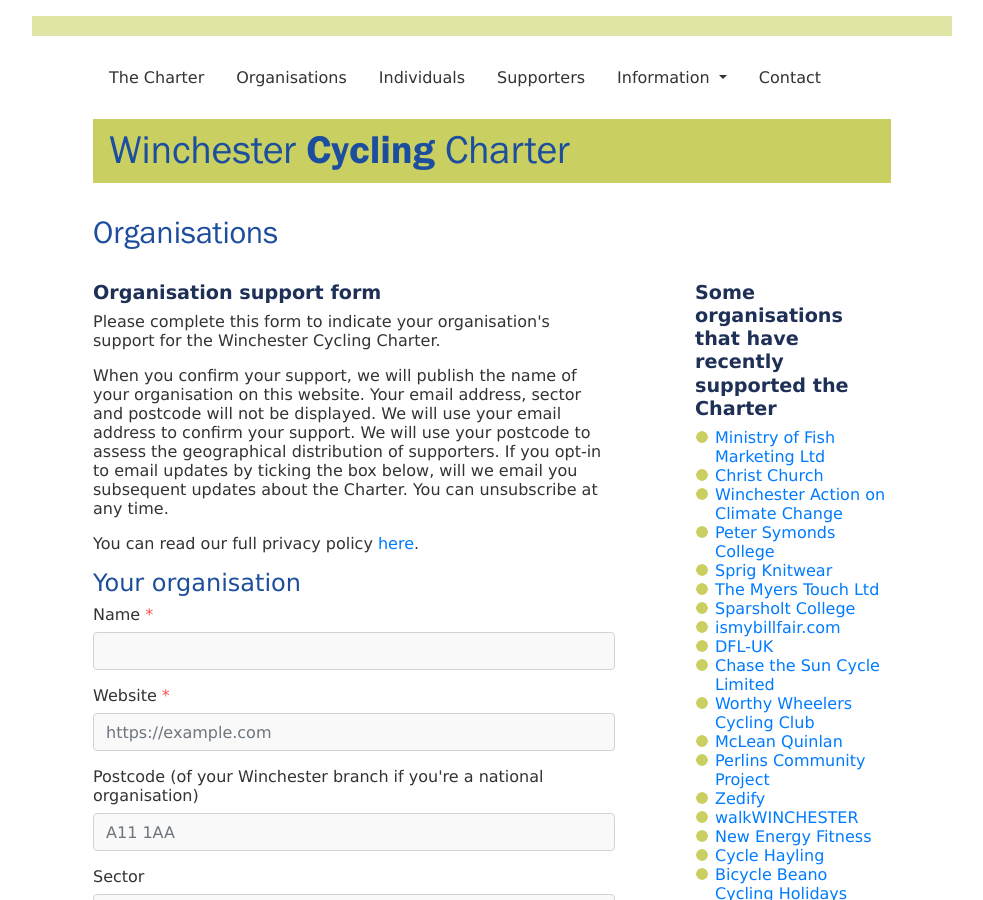
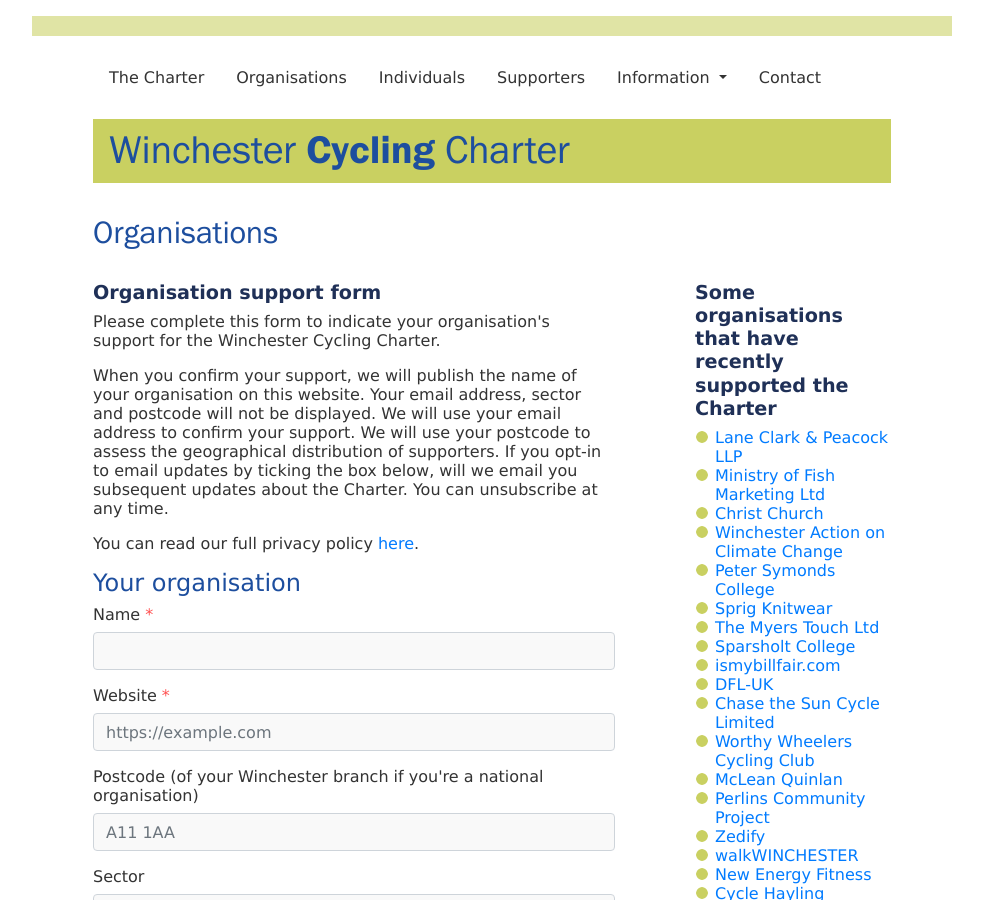
Before and after one commit to winchestercyclingcharter/winchestercyclingcharter.github.io, a Jekyll site: the page built from org-page.md, in a window 1280 px wide and 900 px high. Shown: the whole window, without its empty margins (148-1131 px from the left). Built offline with Jekyll 4.4.1, drawn with Linux system fonts in a browser that asks for light colours; nearby versions of some CDN libraries.

Commit message:
Update orgs.yml

```diff
--- a/_data/orgs.yml
+++ b/_data/orgs.yml
@@ -17,7 +17,6 @@ orgs:
 - { title: University of Winchester, website: 'https://www.winchester.ac.uk/', logo: 'UoWinchester-250.png', founding: true, dt: 20210206-182324-496356 }
 - { title: Warren & Son, website: 'https://www.warrenandson.com/', logo: 'warrens-250.png', founding: true, dt: 20210206-184721-209907 }
 - { title: Winchester Cathedral, website: 'https://www.winchester-cathedral.org.uk/', logo: 'cathedral-250.png', founding: true, dt: 20210206-182324-496356 }
-# - { title: Winchester City Council, website: 'https://www.winchester.gov.uk/', logo: 'WCC-Logo-250.png', founding: true, dt: 20210206-182216-079754 }
 - { title: Winchester City Primary Care Network, website: 'https://www.winchestercitypcn.co.uk/', logo: 'win_city_pcn_logo-250.png', founding: true, dt: 20210206-182439-920013 }
 - { title: Winchester CTC, part of Cycling UK, website: 'https://www.winchesterctc.org.uk/', logo: 'winctc-250.png', founding: true, dt: 20210206-183936-579245 }
 - { title: Cycle Alton, website: 'https://altonclimatenetwork.org.uk', logo: 'cycle-alton-250.png', founding: false, dt: 20210218-083210-589406 }
@@ -39,6 +38,7 @@ orgs:
 - { title: Winchester Action on Climate Change, website: 'https://www.winacc.org.uk/', logo: 'winacc-250.png', founding: false, dt: 20210226-202504-362995 }
 - { title: Christ Church, website: 'https://www.ccwinch.org.uk/', logo: 'christchurch-250.png', founding: false, dt: 20210227-173420-207718 }
 - { title: Ministry of Fish Marketing Ltd, website: 'http://www.ministryoffish.com/', logo: 'minoffish-250.png', founding: false, dt: 20210303-111146-076016 }
+- { title: Lane Clark & Peacock LLP, website: 'https://www.lcp.uk.com/', logo: 'lcp-250.png', founding: false, dt: 20210303-204848-496904 }
 
 - { title: Perlins Community Project, website: 'https://www.perlinscommunityproject.co.uk', logo: '#', founding: false, dt: 20210221-202457-823360 }
 - { title: Cycle Gosport, website: 'https://www.facebook.com/CycleGosport', logo: '#', founding: false, dt: 20210218-202016-587499 }
```
